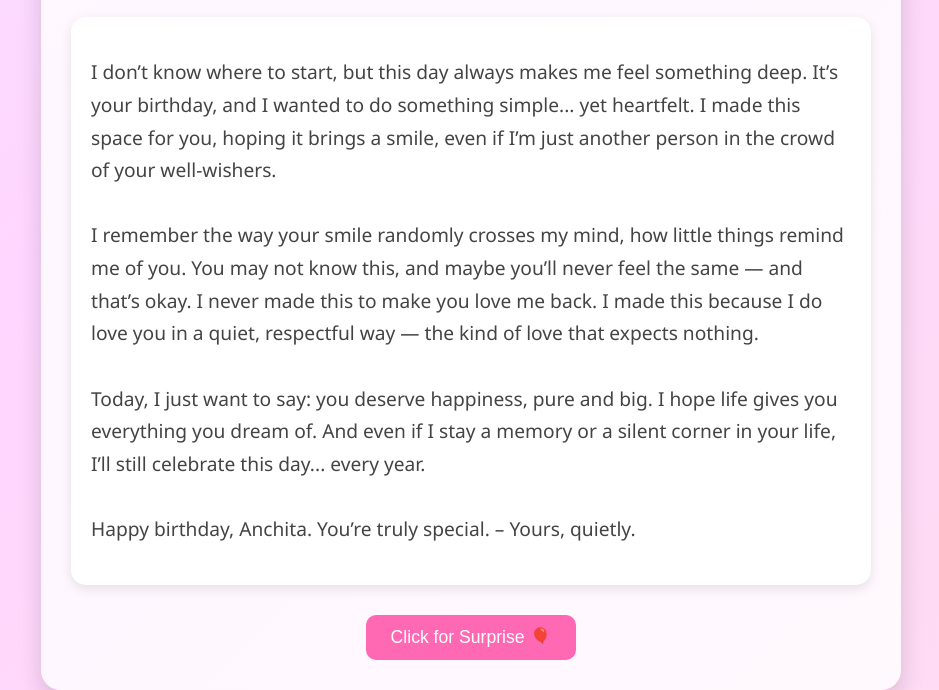
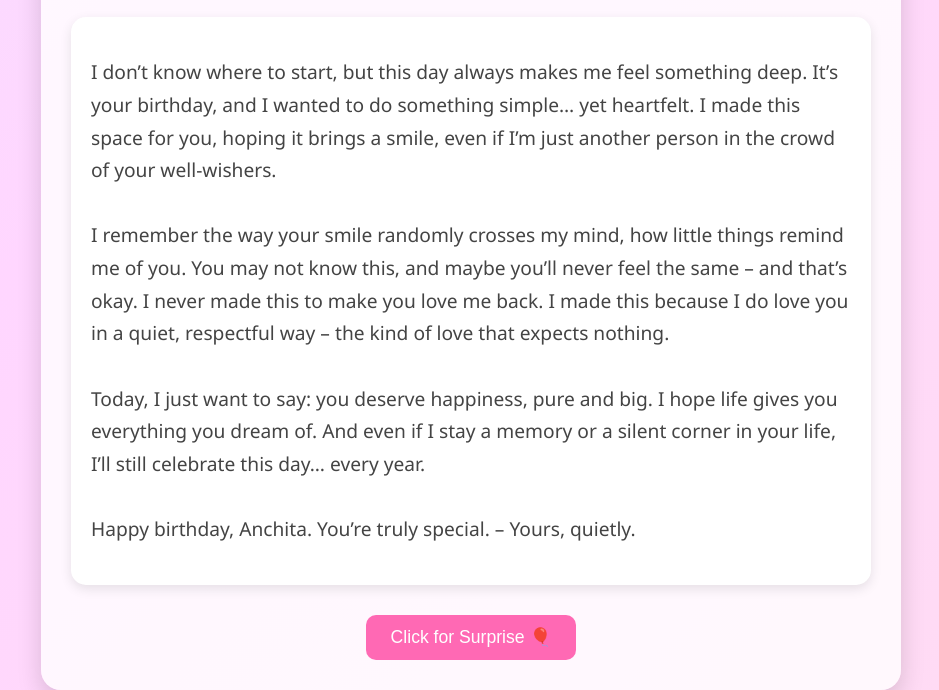
Before and after one commit to Yogishkeswani/birthday-Anchita, a plain HTML site: page index.html in a window 1280 px wide. Shown: the part 120-810 px from the top of the page, without its empty margins (169-1108 px from the left). Drawn offline with Linux system fonts and the light colour scheme.

Commit message:
Update index.html

```diff
--- a/index.html
+++ b/index.html
@@ -13,17 +13,17 @@
     <div class="message-box">
       <p class="paragraph">
         I don’t know where to start, but this day always makes me feel something deep.
-        It’s your birthday, and I wanted to do something simple... yet heartfelt.
+        It’s your birthday, and I wanted to do something simple… yet heartfelt.
         I made this space for you, hoping it brings a smile, even if I’m just another person in the crowd of your well-wishers.
         <br/><br/>
         I remember the way your smile randomly crosses my mind, how little things remind me of you.
-        You may not know this, and maybe you’ll never feel the same — and that’s okay.
+        You may not know this, and maybe you’ll never feel the same – and that’s okay.
         I never made this to make you love me back.
-        I made this because I do love you in a quiet, respectful way — the kind of love that expects nothing.
+        I made this because I do love you in a quiet, respectful way – the kind of love that expects nothing.
         <br/><br/>
         Today, I just want to say: you deserve happiness, pure and big.
         I hope life gives you everything you dream of.
-        And even if I stay a memory or a silent corner in your life, I’ll still celebrate this day... every year.
+        And even if I stay a memory or a silent corner in your life, I’ll still celebrate this day… every year.
         <br/><br/>
         Happy birthday, Anchita.
         You’re truly special.
@@ -34,7 +34,7 @@
     <div class="balloons" id="balloons"></div>
   </div>
 
-  <!-- Optional music -->
+  <!-- Optional background music -->
   <audio autoplay loop>
     <source src="happy-birthday.mp3" type="audio/mpeg" />
   </audio>
```
